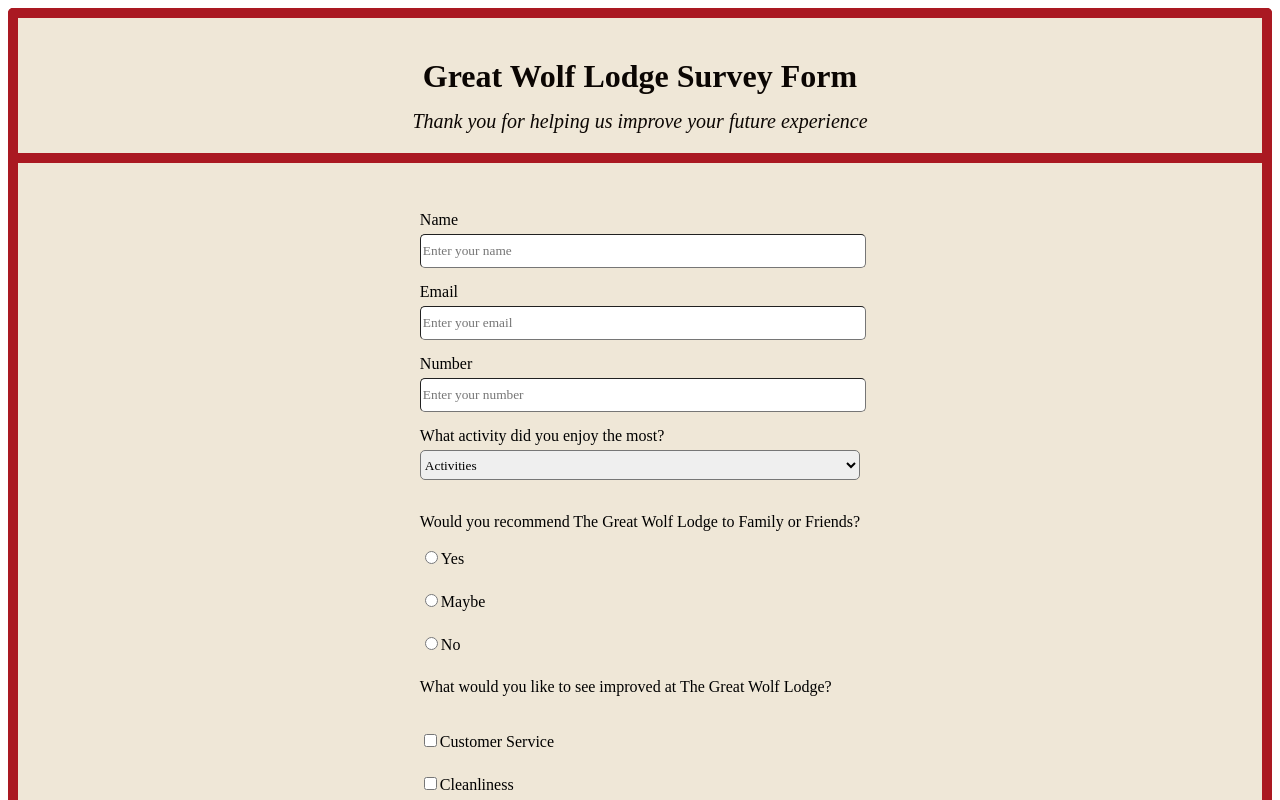
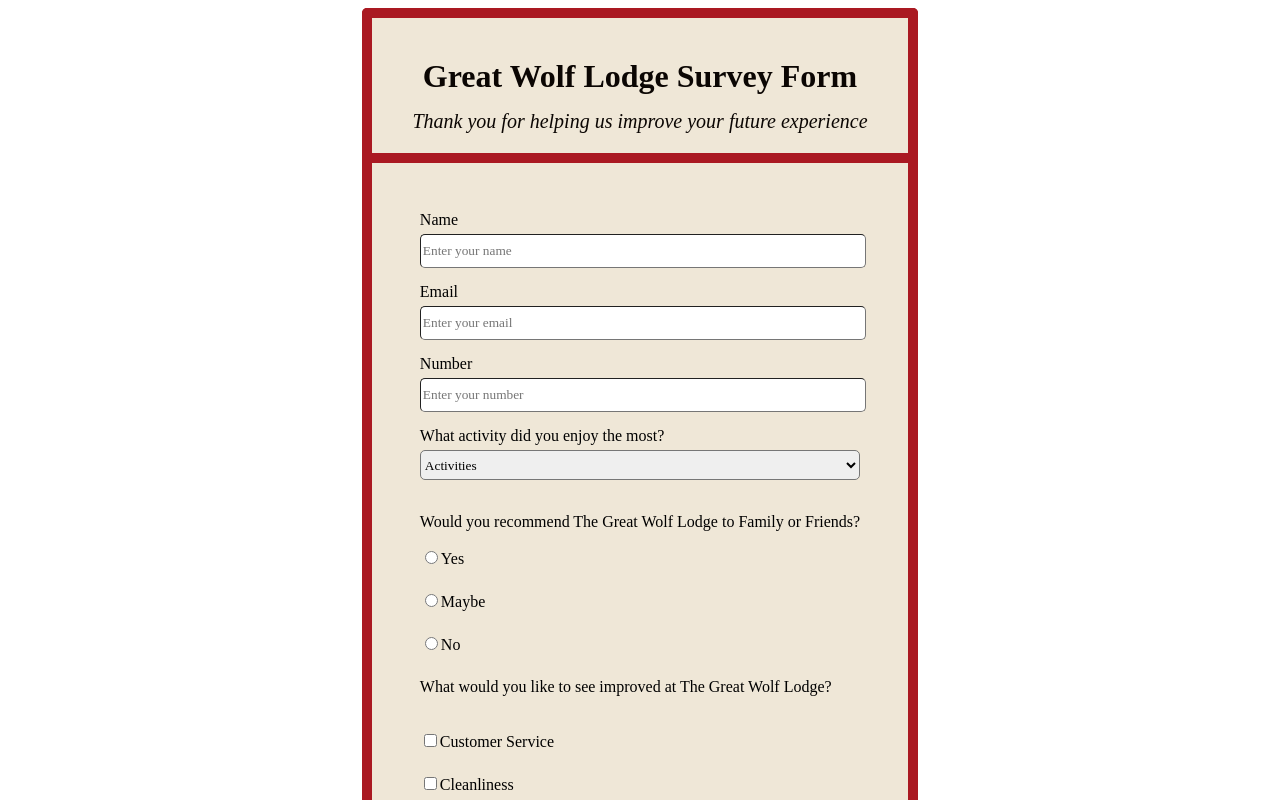
Before and after one commit to ErikBahena/survey-form-for-The-Great-Wolf-Lodge, a plain HTML site: page index.html in a window 1280 px wide. Shown: the top 800 px of the page. Drawn offline with Linux system fonts and the light colour scheme.

Commit message:
adding a max width

```diff
--- a/style.css
+++ b/style.css
@@ -1,4 +1,9 @@
-
+body{
+    /* margin: 0 auto; */
+    display: flex;
+    justify-content: center;
+    align-items: center;
+}
 #title-and-form-description{
     display: flex;
     justify-content: center;
@@ -11,6 +16,8 @@
     border-right: 10px solid #AA1922;
     border-top: 10px solid #AA1922;
     border-radius: 5px 5px 0px 0px;
+    max-width: 680px;
+    min-width: 150px;
 }
 #title{
     margin-top: 40px;
@@ -28,6 +35,8 @@
     justify-content: center;
     align-items: center;
     padding: 3em;
+    max-width: 584px;
+    min-width: 150px;
 
 }
 
```
Also changed, not shown: 1 other file.
